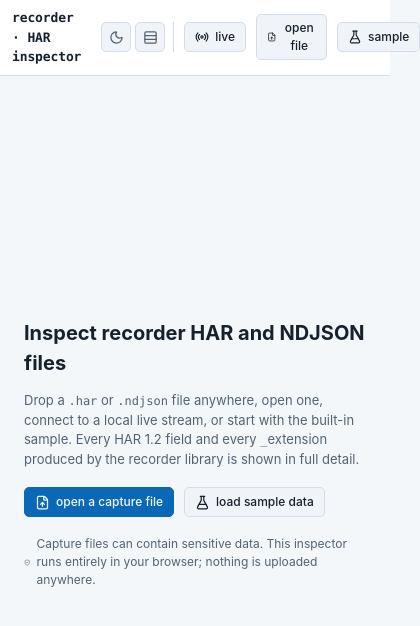
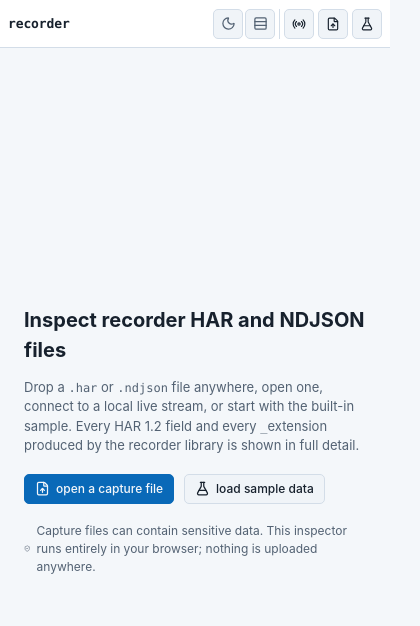
Before and after one commit to mgurevin/recorder, a React (Vite) app in the folder inspector/: page / in a window 390 px wide. Shown: the top 626 px of the page, 420 px wide, since content can reach past the window. Built offline with nearby package versions, Linux system fonts and the light colour scheme.

Commit message:
fix(inspector): refine responsive application shell

```diff
--- a/inspector/src/App.tsx
+++ b/inspector/src/App.tsx
@@ -410,7 +410,7 @@ export default function App() {
         }}
       >
       <header className="topbar">
-        <span className="brand mono">recorder · HAR inspector</span>
+        <span className="brand mono">recorder<span className="brand-detail"> · HAR inspector</span></span>
         {doc ? (
           <span className="doc-name muted" title={doc.name}>
             {doc.name} · {doc.loaded.format.toUpperCase()} · {entries.length} entries
@@ -419,13 +419,13 @@ export default function App() {
         <span className="spacer" />
         <AppearanceControls />
         <button type="button" className={`btn ${liveState !== "idle" ? "live-active" : ""}`} onClick={() => setLiveOpen((current) => !current)}>
-          <Radio size={14} /> live
+          <Radio size={14} /> <span className="button-label">live</span>
         </button>
-        <button type="button" className="btn" onClick={() => fileRef.current?.click()}>
-          <FileUp size={14} /> open file
+        <button type="button" className="btn" data-tooltip="Open HAR or NDJSON file" aria-label="Open HAR or NDJSON file" onClick={() => fileRef.current?.click()}>
+          <FileUp size={14} /> <span className="button-label">open file</span>
         </button>
-        <button type="button" className="btn" onClick={() => loadSample()}>
-          <FlaskConical size={14} /> sample
+        <button type="button" className="btn" data-tooltip="Load built-in sample" aria-label="Load built-in sample" onClick={() => loadSample()}>
+          <FlaskConical size={14} /> <span className="button-label">sample</span>
         </button>
         {/* Keep the picker unfiltered: macOS disables .ndjson for unknown MIME/UTI mappings. Content is validated after reading. */}
         <input
--- a/inspector/src/index.css
+++ b/inspector/src/index.css
@@ -457,6 +457,22 @@ button:focus-visible, input:focus-visible, select:focus-visible, textarea:focus-
   .protection-value-row { grid-template-columns: 1fr auto; }
   .protection-value-row code { grid-column: 1 / -1; }
 }
+
+@media (max-width: 520px) {
+  .topbar { gap: var(--space-1); padding-inline: var(--space-2); }
+  .brand { margin-right: auto; }
+  .brand-detail, .topbar .button-label { display: none; }
+  .topbar .spacer { display: none; }
+  .topbar .btn { width: var(--control-height-sm); padding: 0; justify-content: center; }
+  .appearance-controls { gap: 2px; padding-right: var(--space-1); }
+  .detail-head { padding-inline: var(--space-2); }
+  .detail-body { padding: var(--space-3); }
+  .tabs { padding-inline: var(--space-2); }
+  .tab { padding-inline: 10px; }
+  .kv { grid-template-columns: minmax(108px, 34%) 1fr; }
+  .codeblock-toolbar { align-items: flex-start; }
+  .codeblock-meta { display: grid; }
+}
 .protection-plain { margin-top: 10px; }
 .note { font-size: 12px; margin-top: 8px; }
 
```
